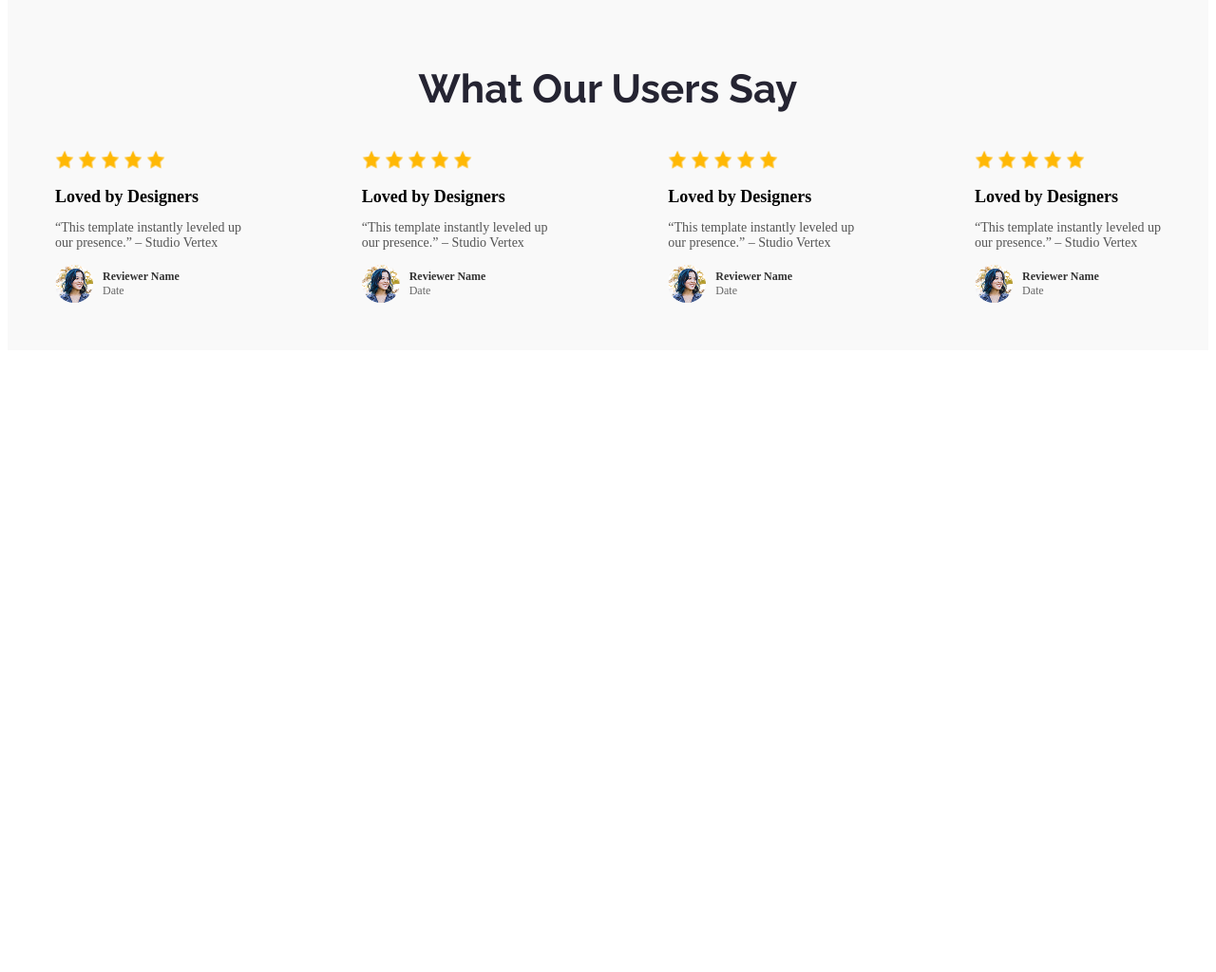
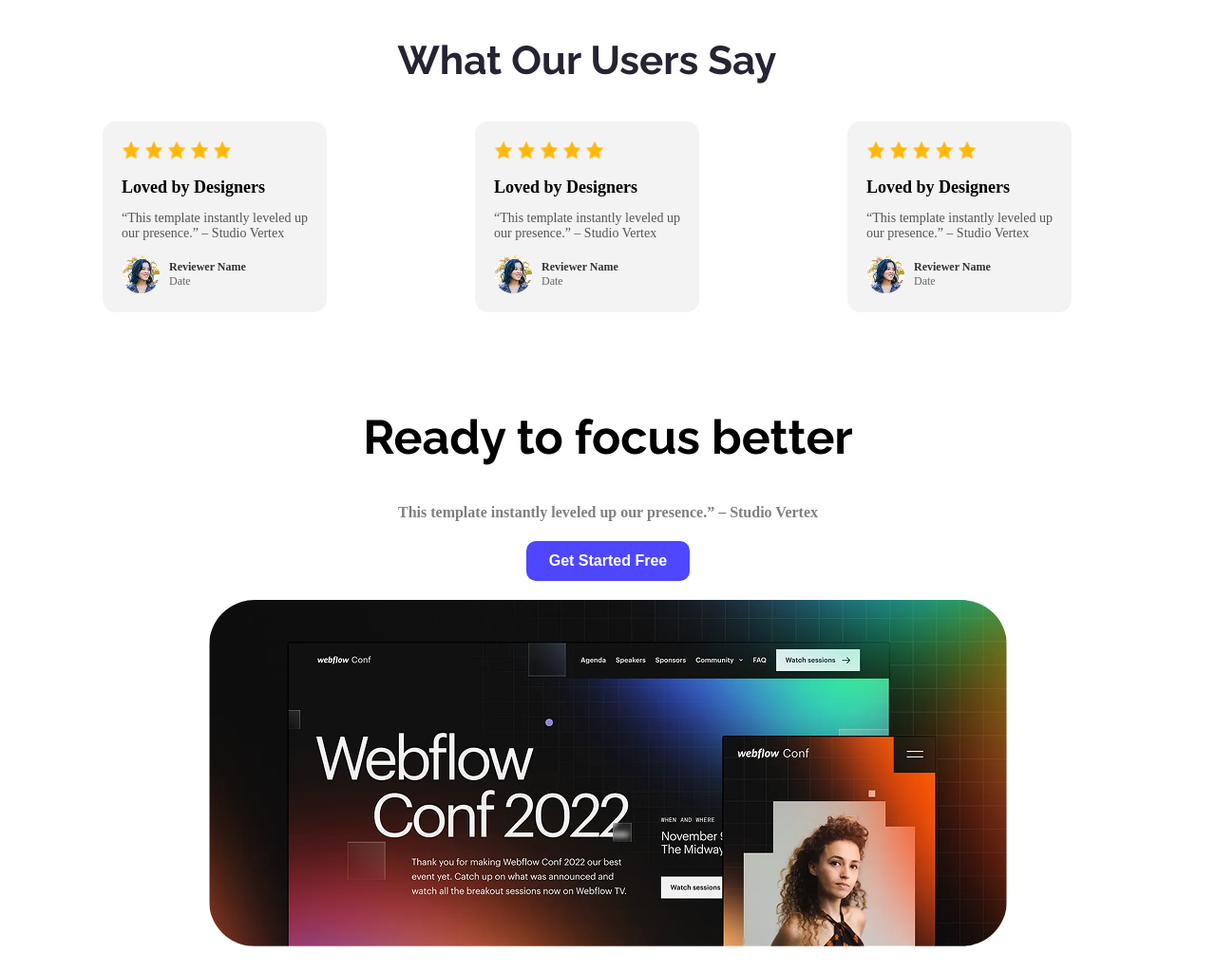
Before and after one commit to suborhan7/ph_ass, a plain HTML site: page a1.html in a window 1280 px wide. Shown: the part 1780-2804 px from the top of the page at 95% size. Before the commit the page ends 2157 px from the top, so only its background shows below. Drawn offline with Linux system fonts and the light colour scheme; a web font is replaced by a local one.

Commit message:
ready to focus done

```diff
--- a/a1.html
+++ b/a1.html
@@ -165,32 +165,22 @@
                 </div>
             </div>
             <!-- Review 4 -->
-            <div class="review-card">
-                <div class="stars">
-                    <img src="Assets/icon-star.png" alt="">
-                    <img src="Assets/icon-star.png" alt="">
-                    <img src="Assets/icon-star.png" alt="">
-                    <img src="Assets/icon-star.png" alt="">
-                    <img src="Assets/icon-star.png" alt="">
-                </div>
-                <h3 class="review-title">Loved by Designers</h3>
-                <p class="review-text">
-                    “This template instantly leveled up<br>
-                    our presence.” – Studio Vertex
-                </p>
 
-                <div class="profile">
-                    <img src="Assets/avatar.png" alt="Reviewer" class="avatar">
-                    <div class="profile-info">
-                        <div class="profile-name">Reviewer Name</div>
-                        <div class="date">Date</div>
-                    </div>
-                </div>
-            </div>
 
  <!-- Review 4  review section sesh-->
     </section>
+    <!-- Review 4  review section sesh-->
+     <section class="focussection">
+        <div class="focussectioncontent">
+            <h1 class="focusheader raleway-center">Ready to focus better</h1>
+            <h4 class="fsubhead">This template instantly leveled up our presence.” – Studio Vertex</h4>
+            <div><button class="gbutton allbutton">Get Started Free</button></div>
+            <img src="Assets/wc-big.png" alt="image" class="bimage">
 
+        </div>
+
+     </section>
+ <!--READY TO FOCUS  done-->
     <footer>
 
     </footer>
--- a/styles/a1.css
+++ b/styles/a1.css
@@ -190,9 +190,13 @@ background-size: cover;
 /* making the 4 reviews come side by side */
 
 .reviewsection {
-        padding:50px;
-        background: #f9f9f9;
+        padding:20px;
+
         text-align: center;
+        width:1140px;
+        box-sizing: border-box;
+        padding-left: 100px;
+        gap:50px
 
 }
 .reviewheader {
@@ -200,6 +204,7 @@ background-size: cover;
         margin-bottom: 40px;
         font-weight:bold;
         color:#252432;
+        padding: 50;
     }
 .review-container {
       display:flex;
@@ -207,11 +212,19 @@ background-size: cover;
       flex-wrap: wrap;
       gap:20px;
 
+
+
+
 }
 .review-card {
       text-align: left;
-      border-radius: 12px;
+      border-radius: 14px;
       box-sizing: border-box;
+      padding:20px;
+      margin-bottom: 20px;
+      background-color:#eae7e780;
+
+
 
 
     }
@@ -232,3 +245,46 @@ background-size: cover;
         margin-bottom: 15px;
     }
     /* making the 4 reviews come side by side er segment sesh */
+     /* focus section shuru*/
+
+     .focussection{
+        display:flex;
+        justify-content: center;
+        text-align: center;
+        padding: 20px;
+        color:#FFFFFF;
+
+
+
+
+
+     }
+     .focussectioncontent{
+        justify-content: center;
+
+        padding:;
+     }
+     .focusheader{
+        font-size: 50px;
+        font-weight:bold ;
+        color:#000000;
+     }
+     .fsubhead{
+        font-size: ;
+        font-weight: ;
+        color:#00000080;
+        width: 487;
+        height:22;
+
+
+     }
+     .gbutton{
+        margin-bottom: 20px;
+
+
+     }
+     .bimage{
+        border-radius:48px ;
+     }
+
+     /*READY TO FOCUS PART SESH*/
```
